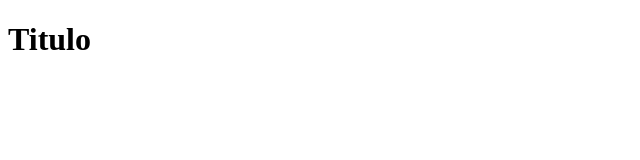
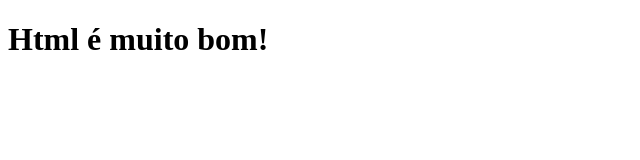
Before and after one commit to Hadamantys/git_kenzie_aula, a plain HTML site: page index.html in a window 1280 px wide. Shown: the whole page, without its empty margins (0-640 px from the left). Drawn offline with Linux system fonts and the light colour scheme.

Commit message:
alteração dentro da tag H1

```diff
--- a/index.html
+++ b/index.html
@@ -7,7 +7,7 @@
     <title>Projeto GIT</title>
 </head>
 <body>
-        <h1>Titulo</h1>
+        <h1>Html é muito bom!</h1>
 
 
 </body>
```
